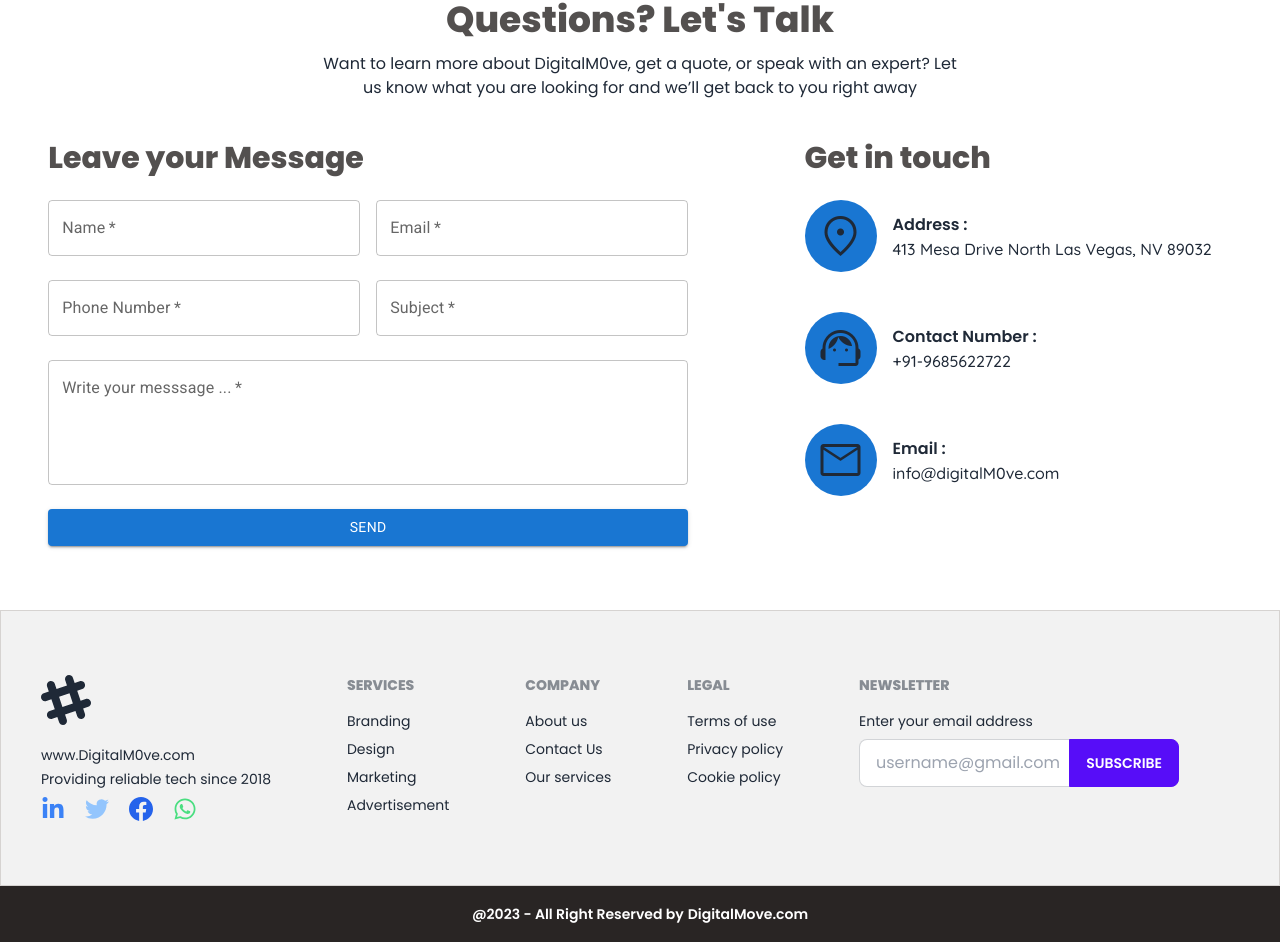
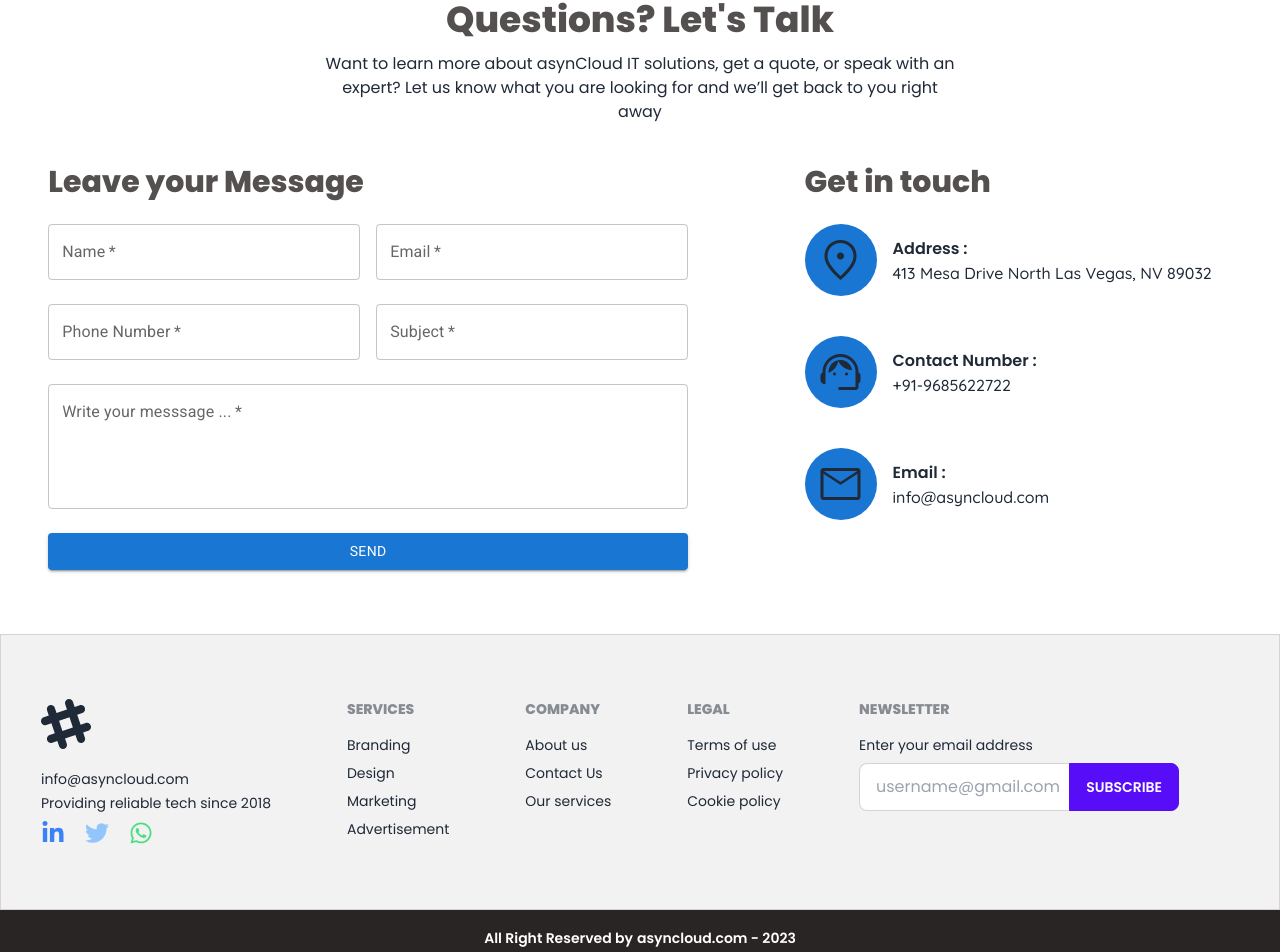
Before and after one commit to sohail9744/digitalMove, a React (Vite) app: page /contactus in a window 1280 px wide. Shown: the part 320-1272 px from the top of the page. Built offline with nearby package versions, Linux system fonts and the light colour scheme; a web font is replaced by a local one.

Commit message:
updated the company name

```diff
--- a/src/components/AboutUsPageLayout/About.jsx
+++ b/src/components/AboutUsPageLayout/About.jsx
@@ -23,7 +23,7 @@
                     Who we are?
                   </h2>
                   <p className="break-words larger-text lg:text-lg sm:text-md justify-start text-amber-950 items-center font-sans">
-                    At DigitalMove.com, we are a dynamic and forward-thinking
+                    At asyncloud IT Solutions, we are a dynamic and forward-thinking
                     company that was established in 2018 with a vision to
                     revolutionize the digital landscape. Starting with just 4
                     dedicated employees, our relentless commitment to excellence
--- a/src/components/CommonLayout/Footer.jsx
+++ b/src/components/CommonLayout/Footer.jsx
@@ -18,7 +18,7 @@
                 <path d="M22.672 15.226l-2.432.811.841 2.515c.33 1.019-.209 2.127-1.23 2.456-1.15.325-2.148-.321-2.463-1.226l-.84-2.518-5.013 1.677.84 2.517c.391 1.203-.434 2.542-1.831 2.542-.88 0-1.601-.564-1.86-1.314l-.842-2.516-2.431.809c-1.135.328-2.145-.317-2.463-1.229-.329-1.018.211-2.127 1.231-2.456l2.432-.809-1.621-4.823-2.432.808c-1.355.384-2.558-.59-2.558-1.839 0-.817.509-1.582 1.327-1.846l2.433-.809-.842-2.515c-.33-1.02.211-2.129 1.232-2.458 1.02-.329 2.13.209 2.461 1.229l.842 2.515 5.011-1.677-.839-2.517c-.403-1.238.484-2.553 1.843-2.553.819 0 1.585.509 1.85 1.326l.841 2.517 2.431-.81c1.02-.33 2.131.211 2.461 1.229.332 1.018-.21 2.126-1.23 2.456l-2.433.809 1.622 4.823 2.433-.809c1.242-.401 2.557.484 2.557 1.838 0 .819-.51 1.583-1.328 1.847m-8.992-6.428l-5.01 1.675 1.619 4.828 5.011-1.674-1.62-4.829z"></path>
               </svg>
               <div className="flex flex-col gap-1">
-                <a href="http://">www.DigitalM0ve.com</a>
+                <p className="cursor-pointer">info@asyncloud.com</p>
                 <p className="p-0 m-0">Providing reliable tech since 2018</p>
               </div>
             </div>
@@ -41,7 +41,7 @@
                   <path d="M23.953 4.57a10 10 0 01-2.825.775 4.958 4.958 0 002.163-2.723c-.951.555-2.005.959-3.127 1.184a4.92 4.92 0 00-8.384 4.482C7.69 8.095 4.067 6.13 1.64 3.162a4.822 4.822 0 00-.666 2.475c0 1.71.87 3.213 2.188 4.096a4.904 4.904 0 01-2.228-.616v.06a4.923 4.923 0 003.946 4.827 4.996 4.996 0 01-2.212.085 4.936 4.936 0 004.604 3.417 9.867 9.867 0 01-6.102 2.105c-.39 0-.779-.023-1.17-.067a13.995 13.995 0 007.557 2.209c9.053 0 13.998-7.496 13.998-13.985 0-.21 0-.42-.015-.63A9.935 9.935 0 0024 4.59z" />
                 </svg>
               </a>
-              <a href="">
+              {/* <a href="">
                 <svg
                   className="w-6 h-6 text-blue-600 fill-current"
                   xmlns="http://www.w3.org/2000/svg"
@@ -49,7 +49,7 @@
                 >
                   <path d="M24 12.073c0-6.627-5.373-12-12-12s-12 5.373-12 12c0 5.99 4.388 10.954 10.125 11.854v-8.385H7.078v-3.47h3.047V9.43c0-3.007 1.792-4.669 4.533-4.669 1.312 0 2.686.235 2.686.235v2.953H15.83c-1.491 0-1.956.925-1.956 1.874v2.25h3.328l-.532 3.47h-2.796v8.385C19.612 23.027 24 18.062 24 12.073z" />
                 </svg>
-              </a>
+              </a> */}
               <a href="">
                 <svg
                   className="w-6 h-6 text-green-400 fill-current"
@@ -129,10 +129,11 @@
         <main className="bg-stone-800 flex justify-center items-center shadow-lg h-14">
           <div className="text-sm text-white font-popins font-semibold">
             <p>
-              @2023 - All Right Reserved by
+              All Right Reserved by
               <span className="ml-1">
-                <a href="http://#">DigitalMove.com</a>
+                <a href="http://#">asyncloud.com </a>
               </span>
+              - 2023
             </p>
           </div>
         </main>
--- a/src/components/HomePageLayout/Home.jsx
+++ b/src/components/HomePageLayout/Home.jsx
@@ -36,6 +36,7 @@
           <div className="lg:flex lg:flex-row lg:justify-between lg:p-20 sm:p-0 sm:flex sm:flex-col">
             <div className=" lg:block sm:flex sm:flex-col sm:justify-center sm:items-center">
               <div className="lg:hidden sm:mt-10 sm:font-extrabold sm:text-xl">
+                {/* eslint-disable-next-line react/no-unescaped-entities */}
                 Let's Build
               </div>
               <h2 className="lg:text-3xl font-popins lg:font-extrabold sm:text-xl sm:my-2">
@@ -51,15 +52,17 @@
               <div className="lg:w-4/5 lg:my-10 lg:p-0 lg:m-0 sm:w-full sm:m-6 sm:p-4">
                 <p className="font-popins break-words lg:text-xl lg:font-normal sm:font-sans sm:text-s">
                   Welcome to
-                  <span className="ml-1 font-bold">DigitalM0ve.com</span>, where
-                  innovation meets excellence! We are your trusted partner in
-                  unleashing the full potential of technology for your business.
-                  From cutting-edge web development and captivating designs to
-                  seamless software solutions and digital marketing prowess, we
-                  craft tailored strategies to elevate your brands online
-                  presence. Join us on a journey of growth and success as we
-                  build a seamless bridge between your dreams and digital
-                  reality.
+                  <span className="ml-1 font-bold">
+                    asynCloud IT Solutions
+                  </span>
+                  , where innovation meets excellence! We are your trusted
+                  partner in unleashing the full potential of technology for
+                  your business. From cutting-edge web development and
+                  captivating designs to seamless software solutions and digital
+                  marketing prowess, we craft tailored strategies to elevate
+                  your brands online presence. Join us on a journey of growth
+                  and success as we build a seamless bridge between your dreams
+                  and digital reality.
                 </p>
               </div>
               <Link to={"/contactus"}>
--- a/src/components/ServiceandSupport/Contact.jsx
+++ b/src/components/ServiceandSupport/Contact.jsx
@@ -15,7 +15,7 @@
               Questions? Let's Talk
             </h2>
             <p className="lg:w-6/12 sm:w-full font-popins text-center">
-              Want to learn more about DigitalM0ve, get a quote, or speak with an
+              Want to learn more about asynCloud IT solutions, get a quote, or speak with an
               expert? Let us know what you are looking for and we’ll get back to
               you right away
             </p>
--- a/src/components/ServiceandSupport/form.jsx
+++ b/src/components/ServiceandSupport/form.jsx
@@ -100,7 +100,7 @@
                   Email :
                 </label>
                 <p className="font-quickSand font-medium">
-                  info@digitalM0ve.com
+                  info@asyncloud.com
                 </p>
               </div>
             </div>
```
